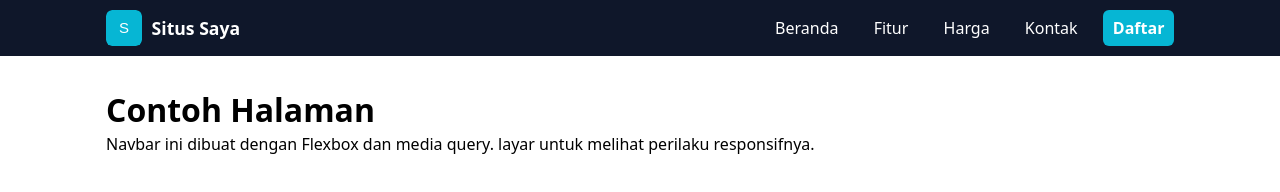
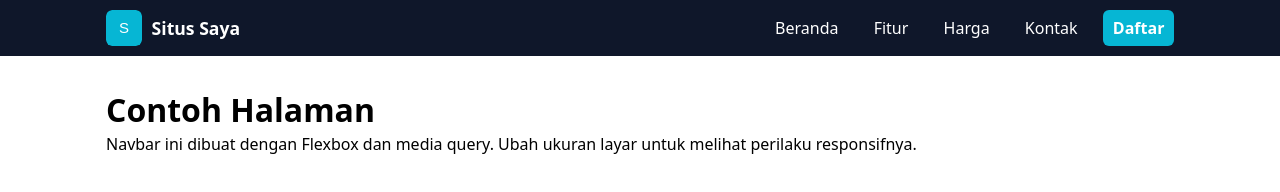
Before and after one commit to baxters71/itw2023_233040096, a plain HTML site: page latihan6/index.html in a window 1280 px wide. Drawn offline with Linux system fonts and the light colour scheme.

Commit message:
latihan6 pengganti uts

```diff
--- a/latihan6/index.html
+++ b/latihan6/index.html
@@ -94,7 +94,7 @@
 
   <main class="container" style="padding:2rem 1rem">
     <h1>Contoh Halaman</h1>
-    <p>Navbar ini dibuat dengan Flexbox dan media query. layar untuk melihat perilaku responsifnya.</p>
+    <p>Navbar ini dibuat dengan Flexbox dan media query. Ubah ukuran layar untuk melihat perilaku responsifnya.</p>
   </main>
 
   <script>
```
